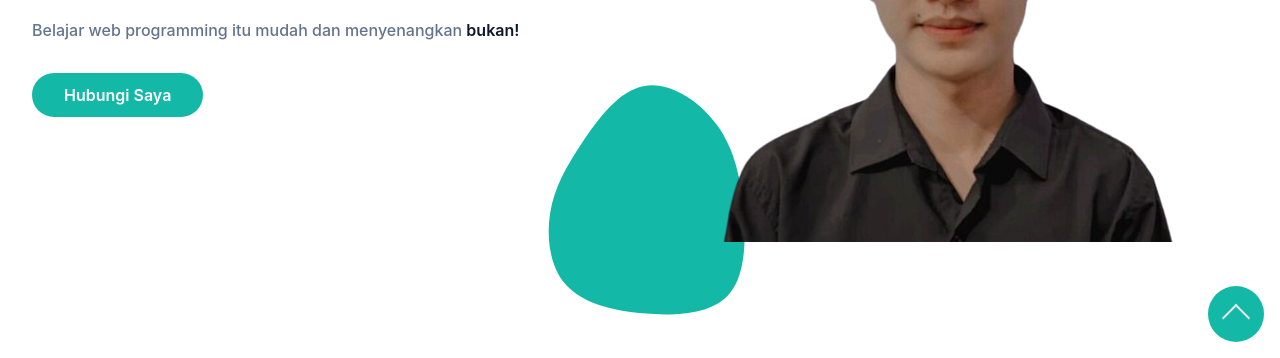
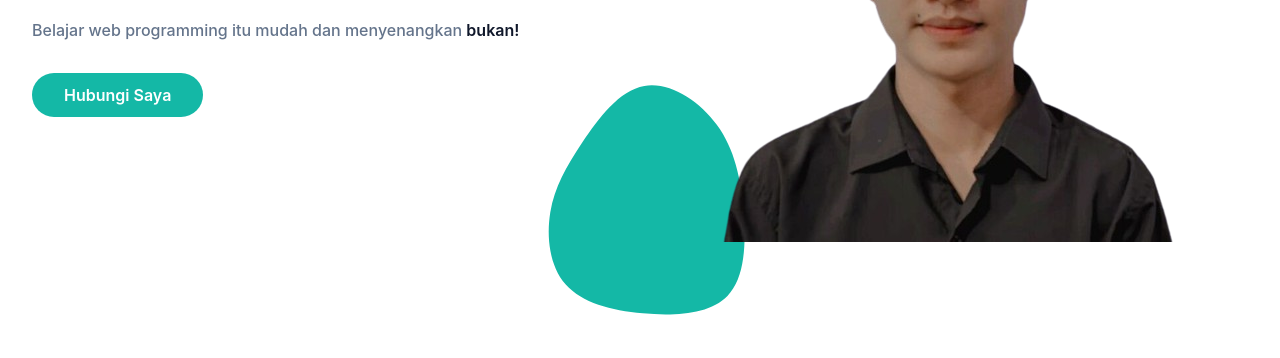
Before and after one commit to zaldyprtm/Muzalpra-portfolio, a website: page index.html in a window 1280 px wide. Shown: the part 442-800 px from the top of the page. Drawn offline with Linux system fonts and the light colour scheme.

Commit message:
updatescript.js

```diff
--- a/index.html
+++ b/index.html
@@ -373,7 +373,7 @@
 <!-- footer end -->
 
 <!-- back to top start -->
-<a href="#home" class="fixed bottom-4 right-4 z-[9999] flex h-14 w-14 items-center justify-center rounded-full bg-primary p-4 hover:animate-pulse">
+<a href="#home" class="fixed bottom-4 right-4 z-[9999] hidden h-14 w-14 items-center justify-center rounded-full bg-primary p-4 hover:animate-pulse" id="ttop">
     <span class="mt-2 block h-5 w-5 rotate-45 border-t-2 border-l-2"></span>
 </a>
 <!-- back to top end -->
```
Also changed, not shown: dist/js/script.js.
